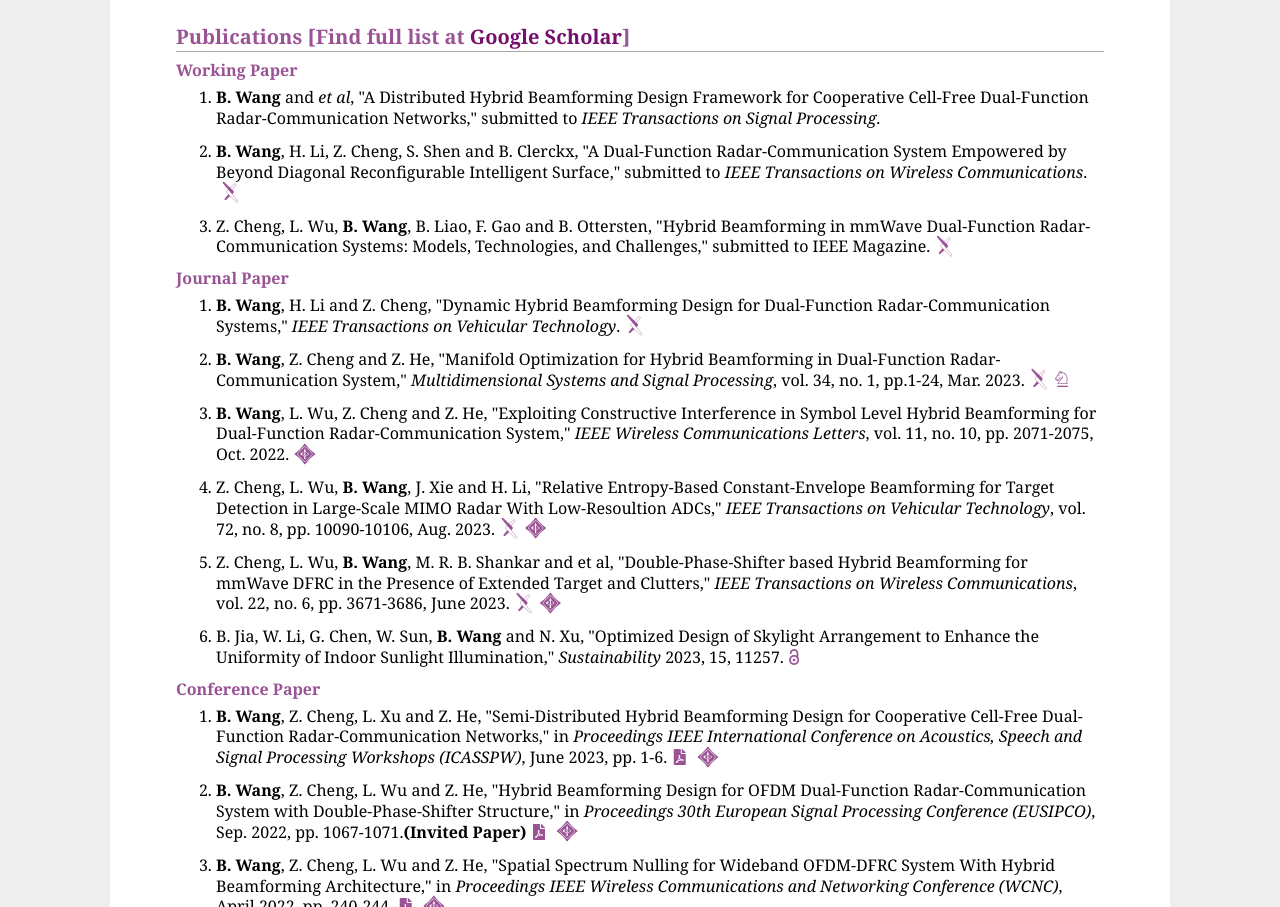
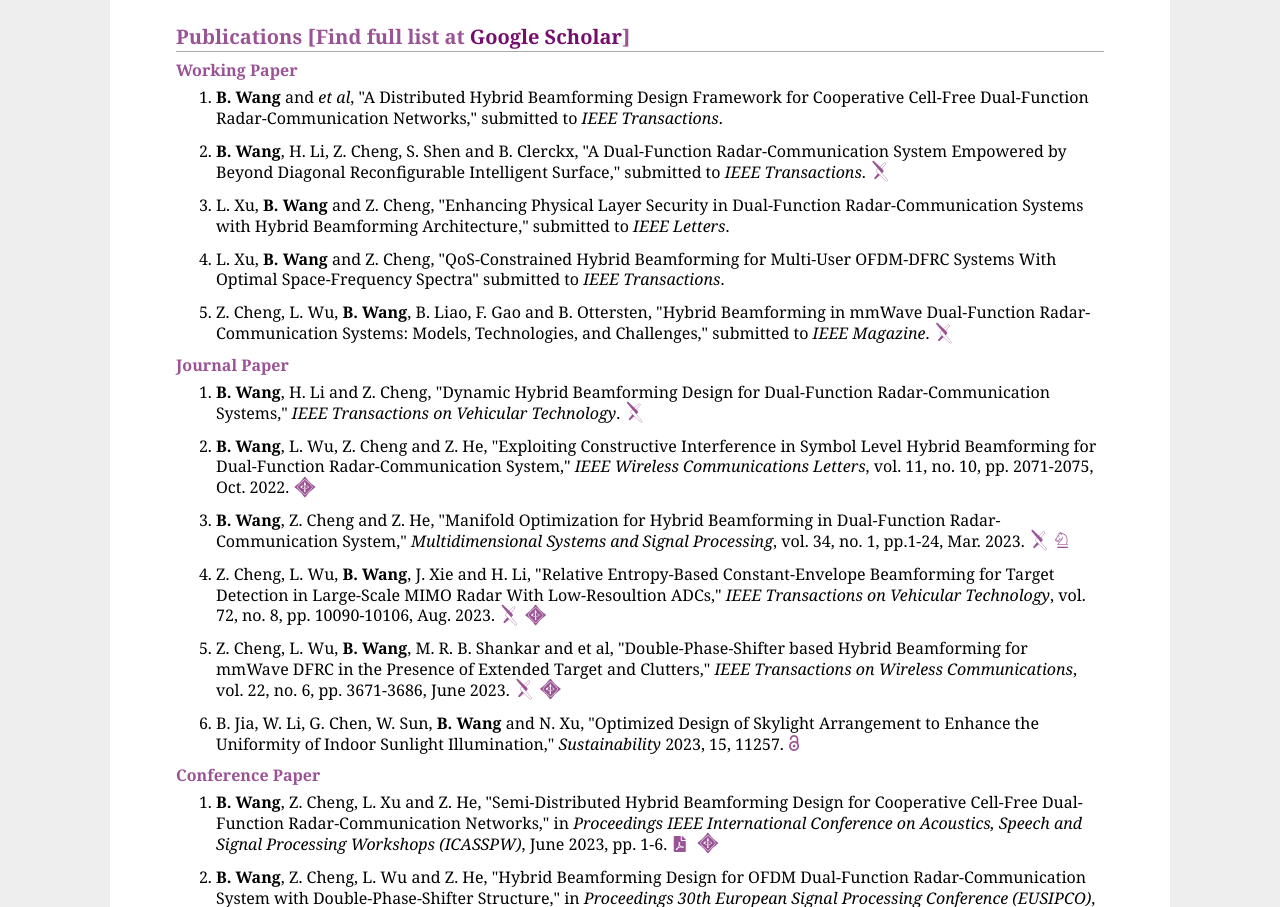
Before and after one commit to BW-Wang/Home, a plain HTML site: page index.html in a window 1280 px wide. Shown: the part 843-1750 px from the top of the page. Drawn offline with Linux system fonts and the light colour scheme; files whose address does not match are found by name.

Commit message:
Update index.html

```diff
--- a/index.html
+++ b/index.html
@@ -145,11 +145,15 @@ Thesis: Beamforming Design for Millimeter Wave Integrated Sensing and Communicat
 
 <ol>
 
-<li><p><b>B. Wang</b> and <i>et al</i>, "A Distributed Hybrid Beamforming Design Framework for Cooperative Cell-Free Dual-Function Radar-Communication Networks," submitted to <i>IEEE Transactions on Signal Processing</i>.</p></li>
+<li><p><b>B. Wang</b> and <i>et al</i>, "A Distributed Hybrid Beamforming Design Framework for Cooperative Cell-Free Dual-Function Radar-Communication Networks," submitted to <i>IEEE Transactions</i>.</p></li>
 
-<li><p><b>B. Wang</b>, H. Li, Z. Cheng, S. Shen and B. Clerckx, "A Dual-Function Radar-Communication System Empowered by Beyond Diagonal Reconfigurable Intelligent Surface," submitted to <i>IEEE Transactions on Wireless Communications</i>.<a href="http://arxiv.org/abs/2301.03286" target="blank"><i class="ai ai-arxiv ai-lg zoom" aria-hidden="true" title="arXiv"></i></a></p></li>
+<li><p><b>B. Wang</b>, H. Li, Z. Cheng, S. Shen and B. Clerckx, "A Dual-Function Radar-Communication System Empowered by Beyond Diagonal Reconfigurable Intelligent Surface," submitted to <i>IEEE Transactions</i>.<a href="http://arxiv.org/abs/2301.03286" target="blank"><i class="ai ai-arxiv ai-lg zoom" aria-hidden="true" title="arXiv"></i></a></p></li>
 
-<li><p>Z. Cheng, L. Wu, <b>B. Wang</b>, B. Liao, F. Gao and B. Ottersten, "Hybrid Beamforming in mmWave Dual-Function Radar-Communication Systems: Models, Technologies, and Challenges," submitted to IEEE Magazine.<a href="https://arxiv.org/abs/2209.04656" target="blank"><i class="ai ai-arxiv ai-lg zoom" aria-hidden="true" title="arXiv"></i></a></p></li>
+<li><p>L. Xu, <b>B. Wang</b> and Z. Cheng, "Enhancing Physical Layer Security in Dual-Function Radar-Communication Systems with Hybrid Beamforming Architecture," submitted to <i>IEEE Letters</i>.</p></li>
+
+<li><p>L. Xu, <b>B. Wang</b> and Z. Cheng, "QoS-Constrained Hybrid Beamforming for Multi-User OFDM-DFRC Systems With Optimal Space-Frequency Spectra" submitted to <i>IEEE Transactions</i>.</p></li>
+
+<li><p>Z. Cheng, L. Wu, <b>B. Wang</b>, B. Liao, F. Gao and B. Ottersten, "Hybrid Beamforming in mmWave Dual-Function Radar-Communication Systems: Models, Technologies, and Challenges," submitted to <i>IEEE Magazine</i>.<a href="https://arxiv.org/abs/2209.04656" target="blank"><i class="ai ai-arxiv ai-lg zoom" aria-hidden="true" title="arXiv"></i></a></p></li>
 
 </ol><h4>Journal Paper</h4>
 
@@ -157,9 +161,9 @@ Thesis: Beamforming Design for Millimeter Wave Integrated Sensing and Communicat
 
 <li><p><b>B. Wang</b>, H. Li and Z. Cheng, "Dynamic Hybrid Beamforming Design for Dual-Function Radar-Communication Systems," <i>IEEE Transactions on Vehicular Technology</i>.<a href="http://arxiv.org/abs/2209.04848" target="blank"><i class="ai ai-arxiv ai-lg zoom" aria-hidden="true" title="arXiv"></i></a></p></li>
 
+<li><p><b>B. Wang</b>, L. Wu, Z. Cheng and Z. He, "Exploiting Constructive Interference in Symbol Level Hybrid Beamforming for Dual-Function Radar-Communication System," <i>IEEE Wireless Communications Letters</i>, vol. 11, no. 10, pp. 2071-2075, Oct. 2022.<a href="https://ieeexplore.ieee.org/document/9839303" target="blank"><i class="ai ai-ieee ai-lg zoom" aria-hidden="true" title="IEEE"></i></a></p></li>
+
 <li><p><b>B. Wang</b>, Z. Cheng and Z. He, "Manifold Optimization for Hybrid Beamforming in Dual-Function Radar-Communication System," <i>Multidimensional Systems and Signal Processing</i>, vol. 34, no. 1, pp.1-24, Mar. 2023.<a href="https://arxiv.org/abs/2111.15102" target="blank"><i class="ai ai-arxiv ai-lg zoom" aria-hidden="true" title="arXiv"></i></a><a href="https://link.springer.com/article/10.1007/s11045-022-00851-x" target="blank"><i class="ai ai-springer ai-lg zoom" aria-hidden="true" title="Springer"></i></a></p></li>
-
-<li><p><b>B. Wang</b>, L. Wu, Z. Cheng and Z. He, "Exploiting Constructive Interference in Symbol Level Hybrid Beamforming for Dual-Function Radar-Communication System," <i>IEEE Wireless Communications Letters</i>, vol. 11, no. 10, pp. 2071-2075, Oct. 2022.<a href="https://ieeexplore.ieee.org/document/9839303" target="blank"><i class="ai ai-ieee ai-lg zoom" aria-hidden="true" title="IEEE"></i></a></p></li>
 
 <li><p>Z. Cheng, L. Wu, <b>B. Wang</b>, J. Xie and H. Li, "Relative Entropy-Based Constant-Envelope Beamforming for Target Detection in Large-Scale MIMO Radar With Low-Resoultion ADCs," <i>IEEE Transactions on Vehicular Technology</i>, vol. 72, no. 8, pp. 10090-10106, Aug. 2023.<a href="https://arxiv.org/abs/2301.08087" target="blank"><i class="ai ai-arxiv ai-lg zoom" aria-hidden="true" title="arXiv"></i></a><a href="https://ieeexplore.ieee.org/document/10064130" target="blank"><i class="ai ai-ieee ai-lg zoom" aria-hidden="true" title="IEEE"></i></a></p></li>
 
```
